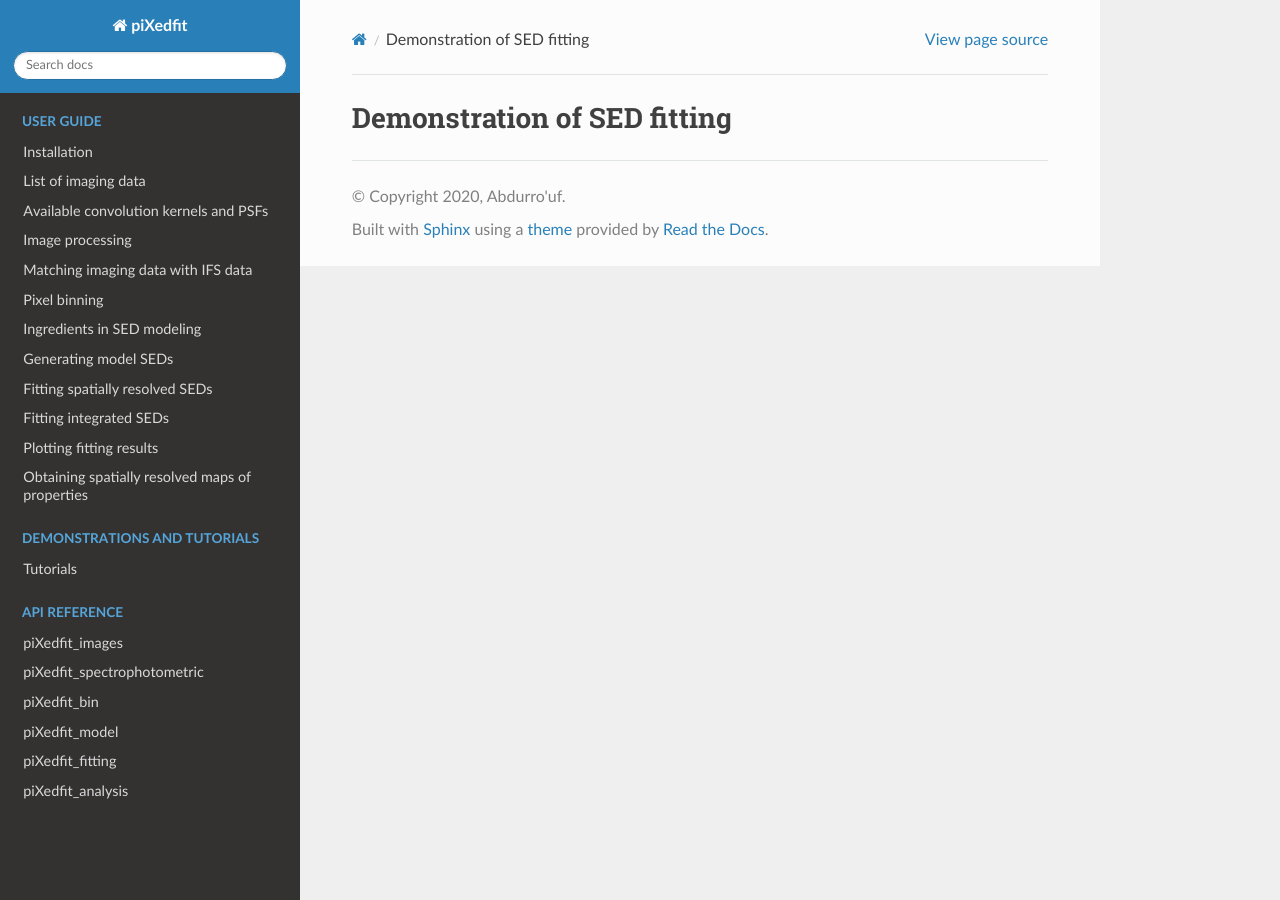
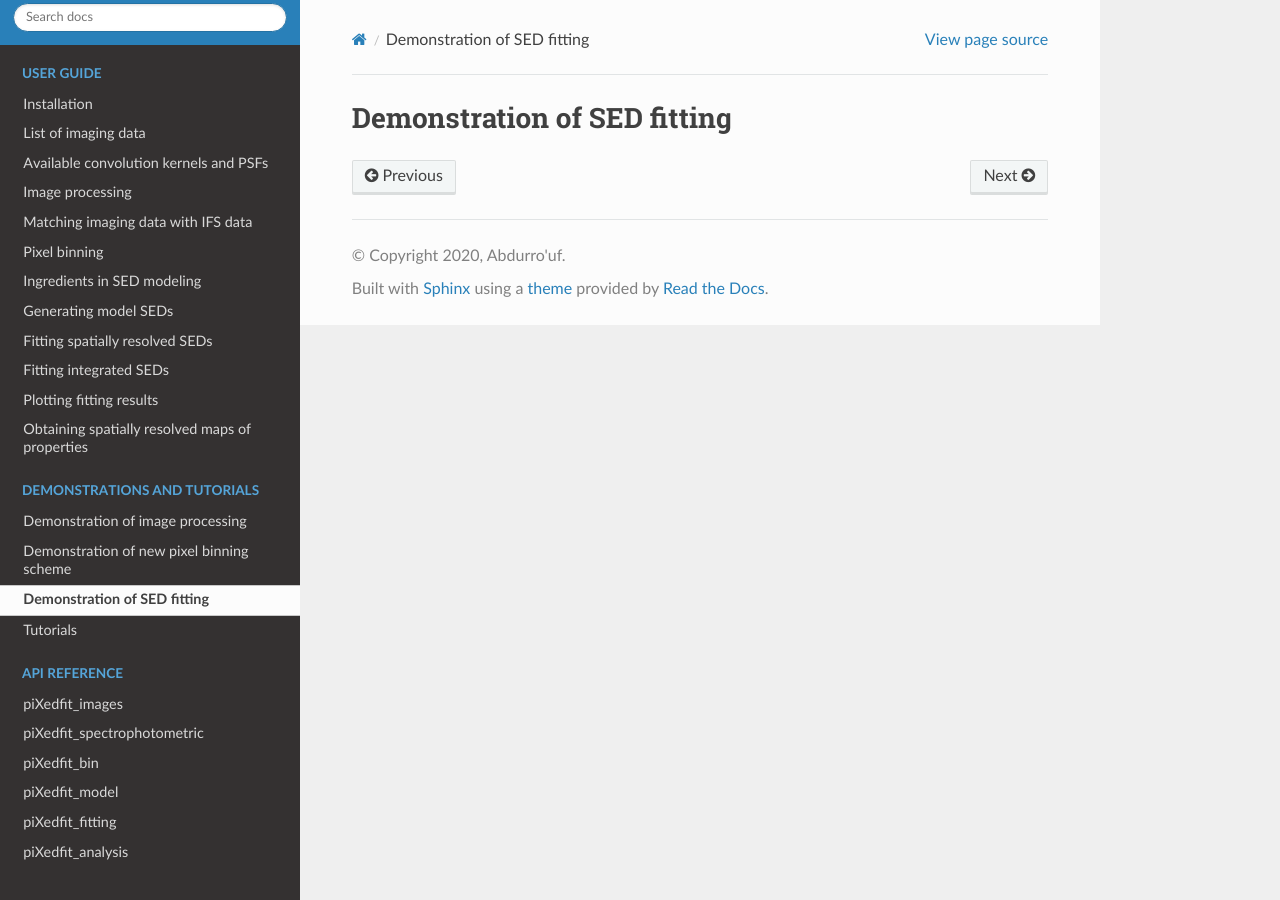
Before and after one commit to aabdurrouf/piXedfit, a Sphinx documentation site: the page built from docs/source/demos_sed_fitting.rst, in a window 1280 px wide. Built offline with Sphinx 7.4.7 and the Read the Docs theme 2.0.0, drawn with Linux system fonts in a browser that asks for light colours; pages that are not in the unit, such as notebooks, are missing from menus.

Commit message:
Update index.rst

```diff
--- a/docs/source/index.rst
+++ b/docs/source/index.rst
@@ -78,7 +78,9 @@
    :maxdepth: 2
    :caption: Demonstrations and tutorials
 
-   demos
+   demos_img_pros
+   demos_pixel_binning
+   demos_sed_fitting
    tutorials
 
 
```
